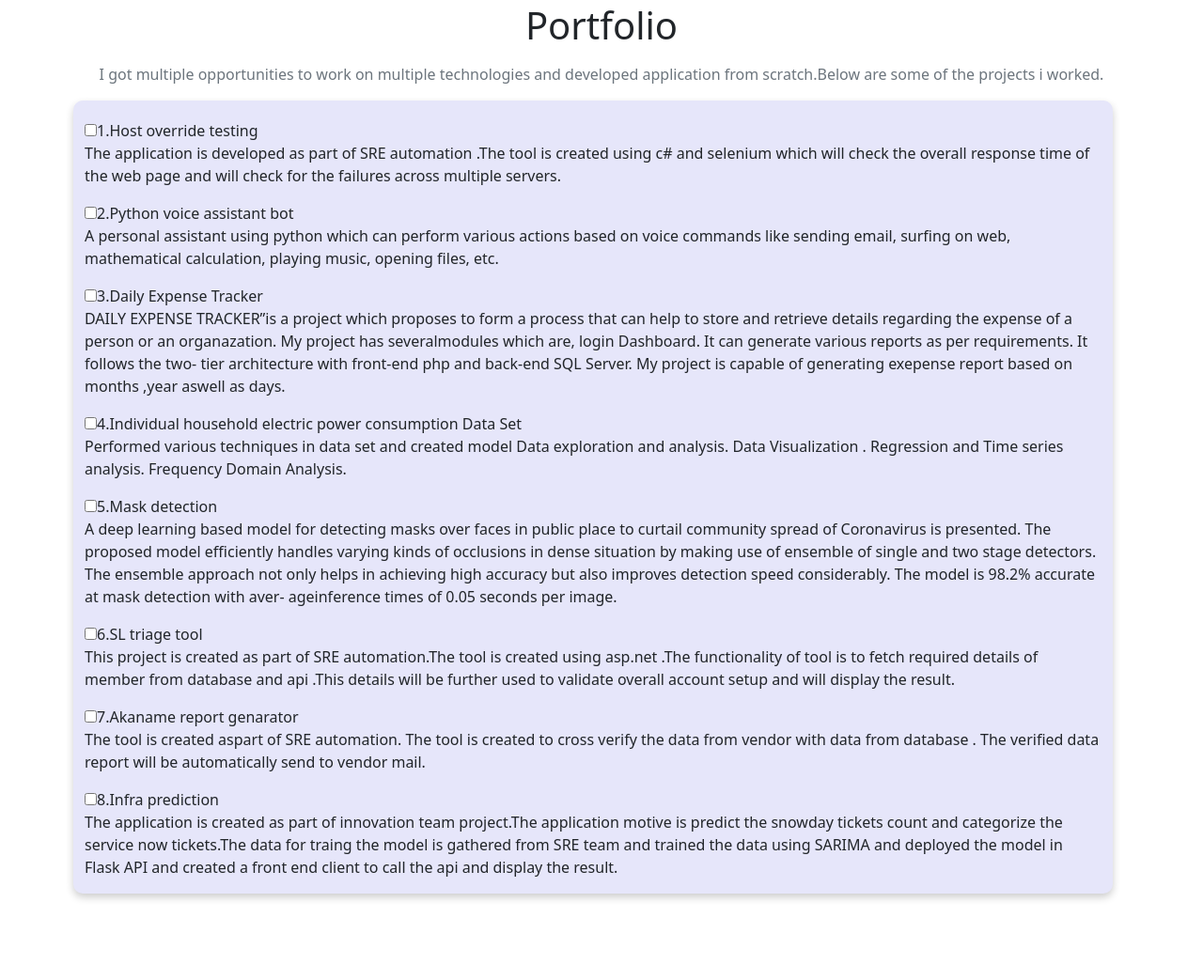
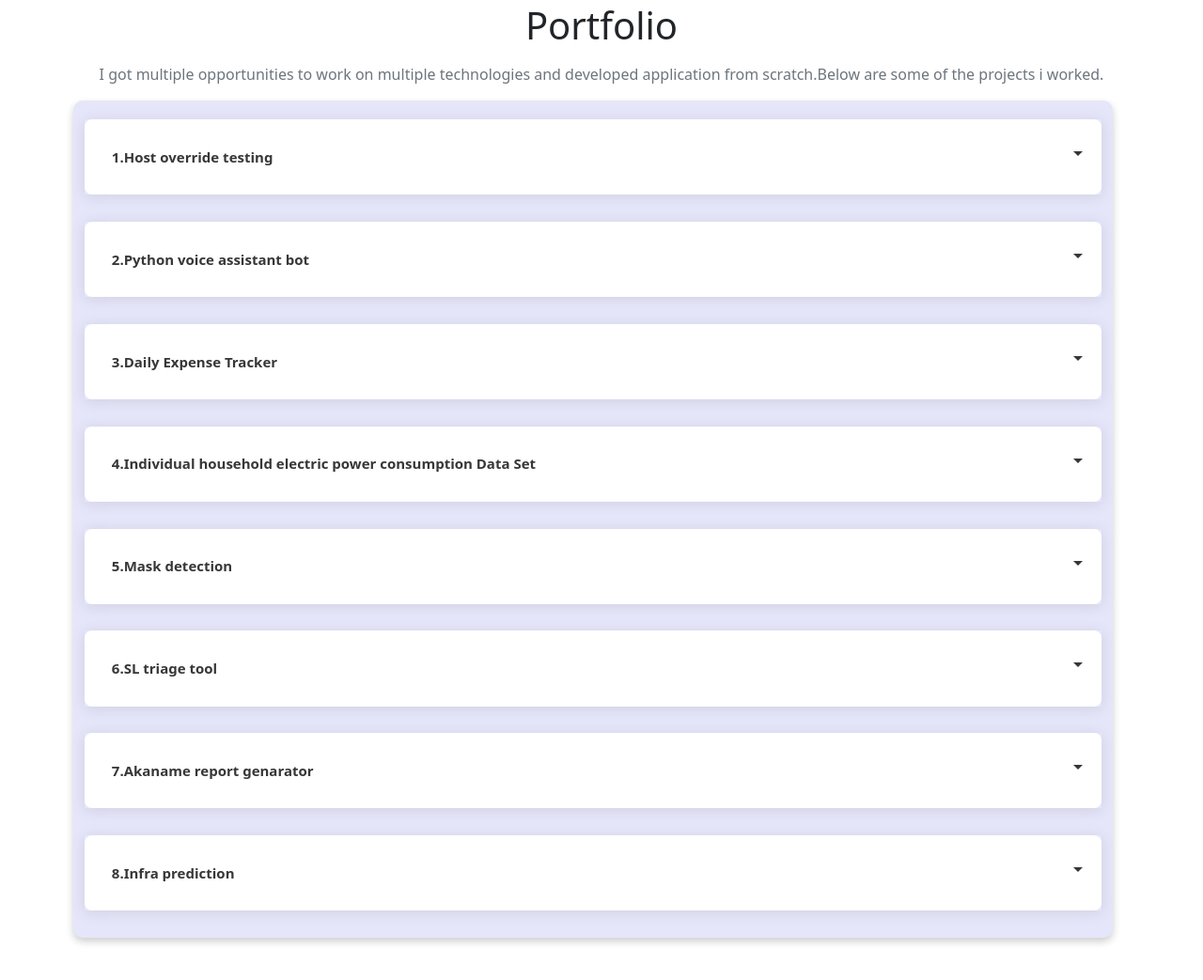
Before and after one commit to Sidharth-e/Sidharth-e.github.io, a plain HTML site: page index.html in a window 1280 px wide. Shown: the part 853-1896 px from the top of the page at 94% size. Drawn offline with nearby package versions, Linux system fonts and the light colour scheme.

Commit message:
Update style.css

```diff
--- a/css/style.css
+++ b/css/style.css
@@ -117,6 +117,85 @@ i{
    justify-content: space-between;
 }
 
+input[type="checkbox"] {
+   display: none;
+}
+
+.faq-drawer {
+   margin-bottom: 1.8rem;
+   flex: 1;
+   box-shadow: 0px 2px 15px rgba(0, 0, 0, 0.1);
+}
+
+.faq-drawer__title {
+   display: block;
+   position: relative;
+   padding: 1.8rem 3.5rem 1.8rem 1.8rem;
+   margin-bottom: 0;
+
+   background: white;
+
+   color: #373737;
+   font-weight: 600;
+   font-size: 15px;
+
+   border-radius: 8px;
+   transition: all 0.25s ease-out;
+   cursor: pointer;
+}
+
+.faq-drawer__title:hover {
+   color: #747474;
+}
+
+.faq-drawer__title::after {
+   content: " ";
+
+   position: absolute;
+   width: 0;
+   height: 0;
+   top: 34px;
+   right: 20px;
+   float: right;
+
+   border-left: 5px solid transparent;
+   border-right: 5px solid transparent;
+   border-top: 5px solid currentColor;
+   transition: transform 0.2s ease-out;
+}
+
+.faq-drawer__trigger:checked + .faq-drawer__title::after {
+   transform: rotate(-180deg);
+}
+
+.faq-drawer__content-wrapper {
+   overflow: hidden;
+   max-height: 0px;
+   font-size: 15px;
+   line-height: 23px;
+
+   transition: max-height 0.25s ease-in-out;
+}
+
+.faq-drawer__trigger:checked
+   + .faq-drawer__title
+   + .faq-drawer__content-wrapper {
+   max-height: 350px;
+}
+
+.faq-drawer__trigger:checked + .faq-drawer__title {
+   border-bottom-right-radius: 0;
+   border-bottom-left-radius: 0;
+}
+
+.faq-drawer__content-wrapper .faq-drawer__content {
+   background: white;
+   padding: 2px 18px 14px;
+   border-bottom-left-radius: 8px;
+   border-bottom-right-radius: 8px;
+}
+
+
 @media screen and (max-width: 760px) {
    .navbar li{
       margin-left: 0em;
```
